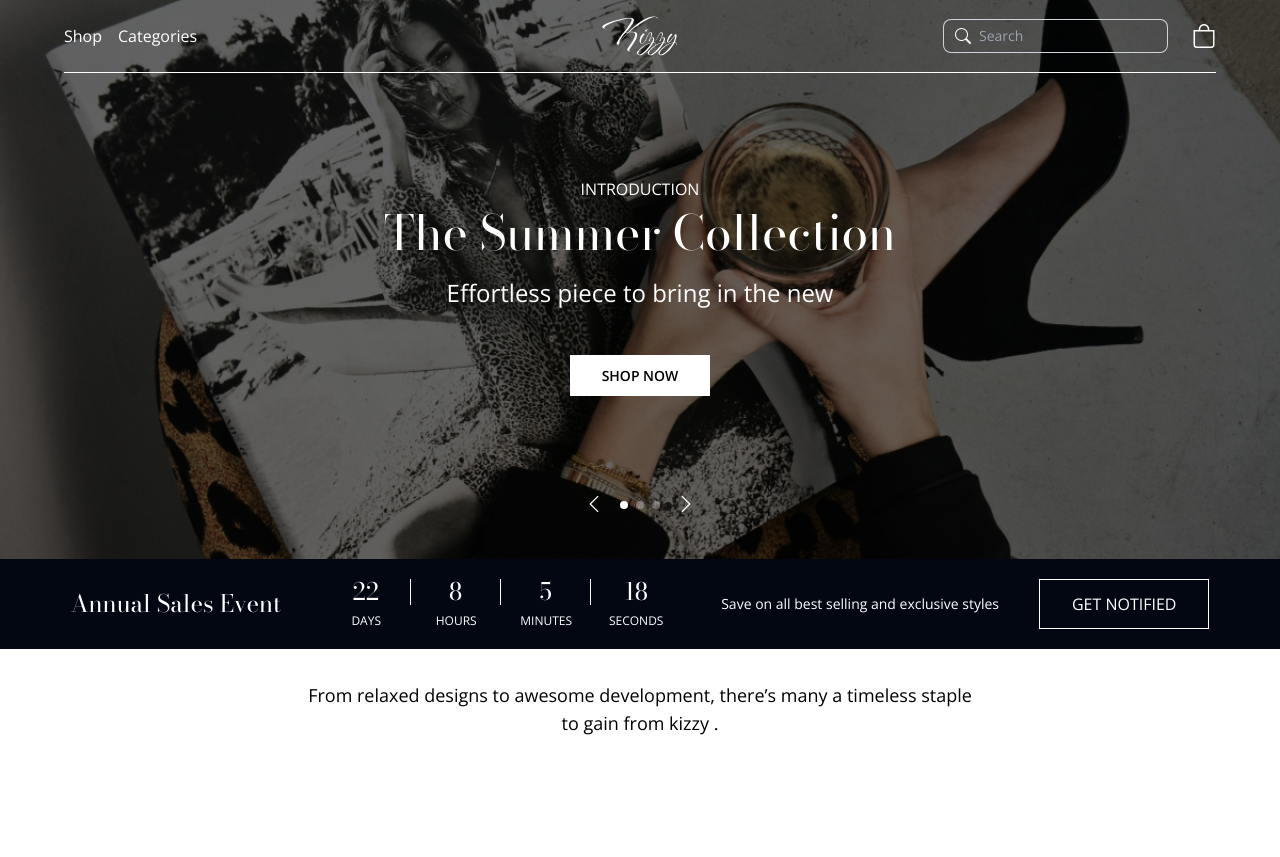
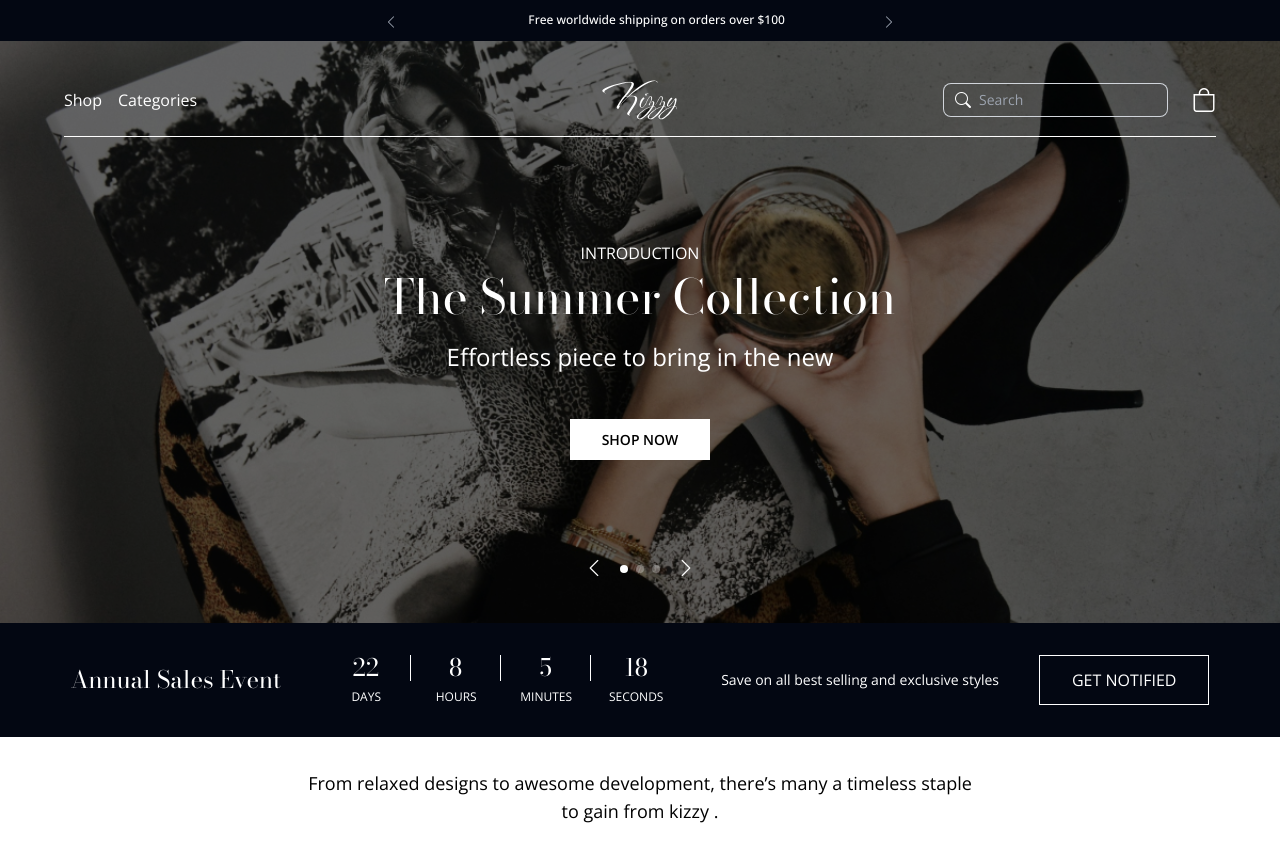
Before and after one commit to kizzylion/kizzystore, a React (Vite) app: page / in a window 1280 px wide. Before the commit the page ends 800 px from the top, so only its background shows below. Built offline with nearby package versions, Linux system fonts and the light colour scheme; no server answers; grey boxes are pictures that could not be loaded.

Commit message:
HERO SECTION WITH HEADER

```diff
--- a/src/components/CountdownBanner.jsx
+++ b/src/components/CountdownBanner.jsx
@@ -59,7 +59,7 @@ function CountdownBanner({ displaySection }) {
   return (
     <div
       id="countdown-section"
-      className="mx-auto flex h-fit justify-center bg-gray-950 px-5 py-7 text-white md:px-8 lg:py-5"
+      className="mx-auto flex h-fit justify-center bg-gray-950 px-5 py-7 text-white md:px-8 lg:py-8"
     >
       <div className="@container/content flex flex-col items-center justify-center gap-8 lg:flex-row lg:gap-0">
         <h3 className="w-fit text-center text-xl lg:text-2xl">
--- /dev/null
+++ b/src/components/HeadingBanner.jsx
@@ -0,0 +1,70 @@
+import { Link } from "react-router-dom";
+import { useCallback } from "react";
+import {
+  PrevButton,
+  NextButton,
+  usePrevNextButtons,
+} from "./EmblaCarouselArrowButtons";
+import Autoplay from "embla-carousel-autoplay";
+import useEmblaCarousel from "embla-carousel-react";
+
+function HeadingBanner() {
+  const [emblaRef, emblaApi] = useEmblaCarousel({ loop: true }, [
+    Autoplay({ delay: 5000 }),
+  ]);
+
+  const onNavButtonClick = useCallback((emblaApi) => {
+    const autoplay = emblaApi?.plugins()?.autoplay;
+    if (!autoplay) return;
+
+    const resetOrStop =
+      autoplay.options.stopOnInteraction === false
+        ? autoplay.reset
+        : autoplay.stop;
+  }, []);
+
+  const {
+    prevBtnDisabled,
+    nextBtnDisabled,
+    onPrevButtonClick,
+    onNextButtonClick,
+  } = usePrevNextButtons(emblaApi, onNavButtonClick);
+
+  return (
+    <section
+      id="heading-banner"
+      className="z-[100] flex h-16 w-full bg-gray-950"
+    >
+      <div className="content mx-auto mt-3 flex h-fit w-full max-w-xl px-5 md:px-8">
+        <PrevButton onClick={onPrevButtonClick} disabled={prevBtnDisabled}>
+          <i className="bi bi-chevron-left text-sm text-gray-400"></i>
+        </PrevButton>
+        <div
+          ref={emblaRef}
+          className="embla-viewport relative mx-auto flex h-fit w-[80%] overflow-hidden"
+        >
+          <div className="embla-container flex h-fit w-full items-center">
+            <p className="w-full min-w-full text-center text-xs font-medium text-white">
+              All Demo Products and Images provided by{" "}
+              <Link className="underline">Kizito</Link>
+            </p>
+            <p className="w-full min-w-full text-center text-xs font-medium text-white">
+              Free worldwide shipping on orders over $100
+            </p>
+            <p className="w-full min-w-full text-center text-xs font-medium text-white">
+              The best prices for the best products
+            </p>
+            <p className="w-full min-w-full text-center text-xs font-medium text-white">
+              This is a demo store to show my development skill
+            </p>
+          </div>
+        </div>
+        <NextButton onClick={onNextButtonClick} disabled={nextBtnDisabled}>
+          <i className="bi bi-chevron-right text-sm text-gray-400"></i>
+        </NextButton>
+      </div>
+    </section>
+  );
+}
+
+export default HeadingBanner;
--- a/src/index.css
+++ b/src/index.css
@@ -42,9 +42,37 @@ li {
   margin: 0;
 }
 
+/* Target the scrollbar */
+::-webkit-scrollbar {
+  width: 3px; /* Width of the scrollbar */
+  /* height: 12px; Height of the scrollbar */
+}
+/* Background of the scrollbar track */
+::-webkit-scrollbar-track {
+  background: transparent;
+  border-radius: 10px;
+}
+/* Scrollbar thumb (the draggable part) */
+::-webkit-scrollbar-thumb {
+  background: #000000e5;
+
+  border-radius: 10px;
+}
+/* Hover effect on scrollbar thumb */
+::-webkit-scrollbar-thumb:hover {
+  background: #555;
+}
+
 body {
   font-family: "Open Sans", sans-serif;
   height: fit-content;
+  scroll-behavior: smooth;
+  overflow-x: hidden;
+  /* hide scrollbar  */
+  /* -ms-overflow-style: none; /* IE and Edge */
+  /* &::-webkit-scrollbar {
+    display: none; Chrome, Safari and Opera
+  } */
 }
 
 main {
--- a/src/pages/landingPage/HeroCarousel.jsx
+++ b/src/pages/landingPage/HeroCarousel.jsx
@@ -1,4 +1,4 @@
-import { useCallback } from "react";
+import { useCallback, useEffect } from "react";
 import PropTypes from "prop-types";
 import {
   DotButton,
@@ -13,9 +13,9 @@ import Autoplay from "embla-carousel-autoplay";
 import useEmblaCarousel from "embla-carousel-react";
 
 function HeroCarousel(props) {
-  const { slides, options } = props;
+  const { slides } = props;
   const [emblaRef, emblaApi] = useEmblaCarousel({ loop: true }, [
-    Autoplay({ delay: 10000 }),
+    Autoplay({ delay: 6000 }),
   ]);
 
   const onNavButtonClick = useCallback((emblaApi) => {
@@ -47,9 +47,9 @@ function HeroCarousel(props) {
       ref={emblaRef}
       className="embla-viewport relative h-fit w-full overflow-hidden"
     >
-      <div className="embla-container flex h-fit">
+      <div className="embla-container relative flex min-h-fit">
         {slides.map((slide, index) => (
-          <div className="embla-slide" key={index}>
+          <div className="embla-slide fade-slide" key={index}>
             {slide}
           </div>
         ))}
--- a/src/routes/Root.jsx
+++ b/src/routes/Root.jsx
@@ -2,6 +2,7 @@ import { Outlet, useLocation } from "react-router-dom";
 import Heading from "../components/Heading";
 import ReactGA from "react-ga";
 import { useEffect } from "react";
+import HeadingBanner from "../components/HeadingBanner";
 
 ReactGA.initialize(import.meta.env.VITE_GA_TRACKING_ID);
 
@@ -18,9 +19,10 @@ const Root = () => {
 
   return (
     <>
+      <HeadingBanner />
       <Heading />
       <Analytics />
-      <main>
+      <main className="relative">
         <Outlet />
       </main>
     </>
```
